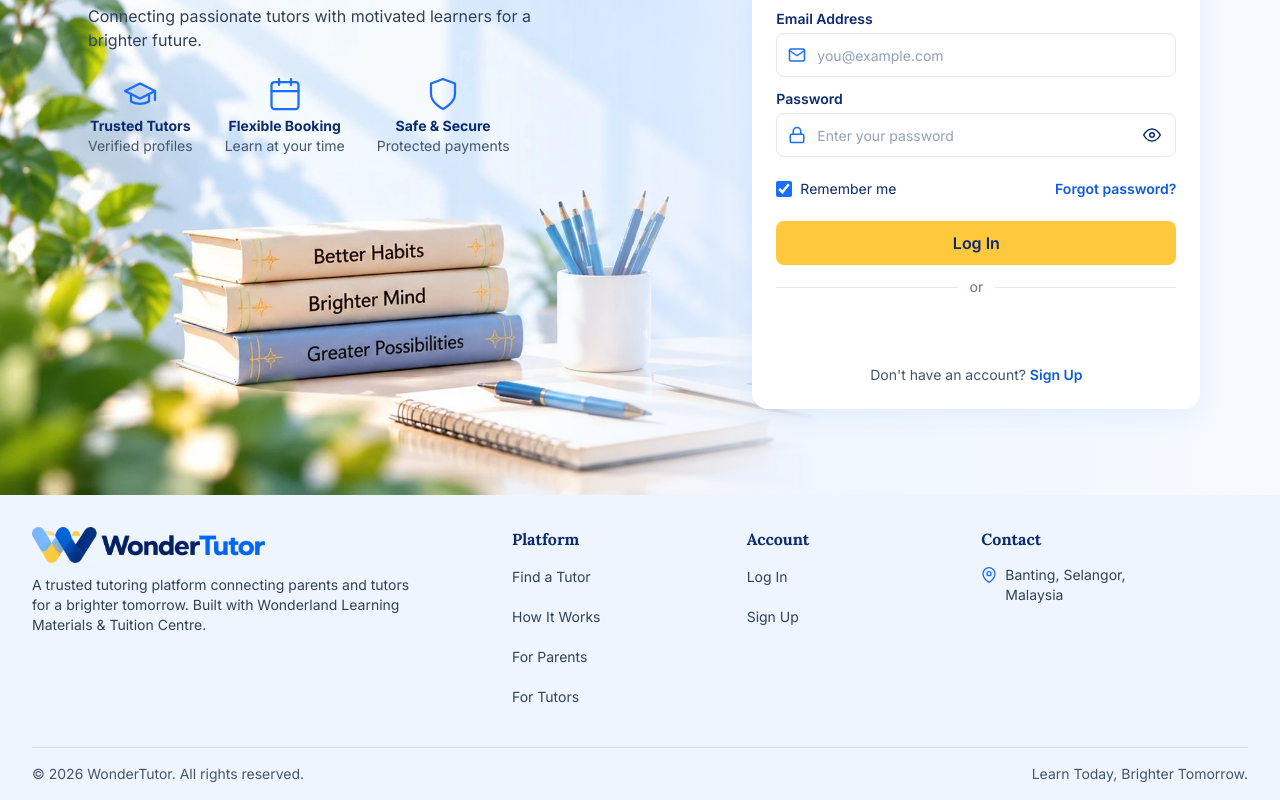
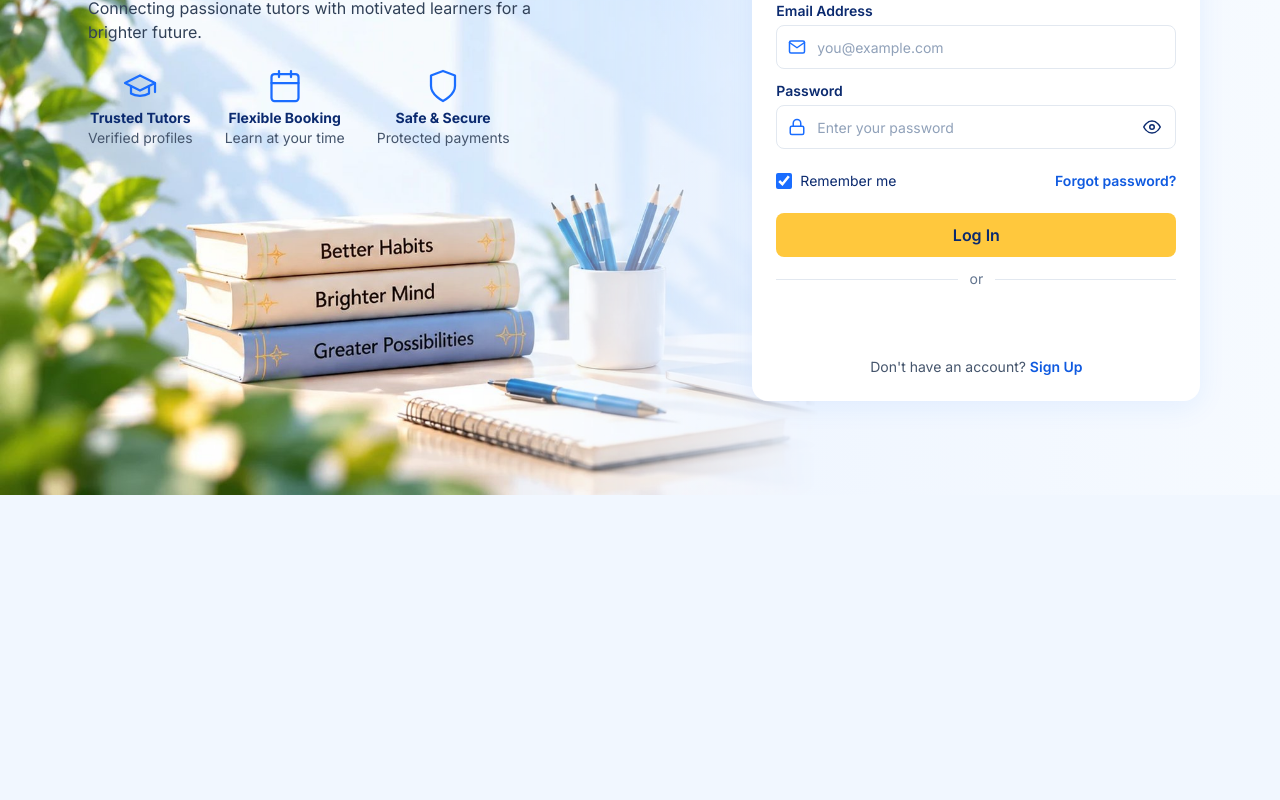
Before and after one commit to Xinyue1006/wondertutor, a React (Vite) app in the folder frontend/: page /login in a window 1280 px wide. Shown: the part 305-1105 px from the top of the page. After the commit the page ends 800 px from the top, so only its background shows below. Built offline with nearby package versions, Linux system fonts and the light colour scheme; no server answers.

Commit message:
login: back to the single-screen version without a footer

```diff
--- a/frontend/src/layouts/PublicLayout.jsx
+++ b/frontend/src/layouts/PublicLayout.jsx
@@ -25,7 +25,7 @@ function NavLink({ label, to, active }) {
 export default function PublicLayout() {
   const { pathname, hash } = useLocation()
   const isHome = pathname === '/'
-  // The login area fills exactly one screen (see Login.jsx); the footer sits below it and is reached by scrolling
+  // The login page is a single screen: no footer, and the page fills the window height so nothing needs scrolling
   const isLogin = pathname === '/login'
   const [menuOpen, setMenuOpen] = useState(false)
   // Only the in-page sections can be "current"; "Find a Tutor" just leads to Log In and must not light up on that page
@@ -73,10 +73,11 @@ export default function PublicLayout() {
           </nav>
         )}
       </header>
-      <main className={`${isLogin ? 'w-full' : 'mx-auto w-full max-w-[81.25rem] px-3 md:px-6'} ${isHome || isLogin ? '' : 'pb-10'}`}>
+      <main className={`${isLogin ? 'flex w-full flex-1 flex-col' : 'mx-auto w-full max-w-[81.25rem] px-3 md:px-6'} ${isHome || isLogin ? '' : 'pb-10'}`}>
         <Outlet />
       </main>
-      <footer id="about" className={`scroll-mt-24 bg-brand-50 text-sm text-slate-700 ${isHome || isLogin ? '' : 'mt-2'}`}>
+      {!isLogin && (
+      <footer id="about" className={`scroll-mt-24 bg-brand-50 text-sm text-slate-700 ${isHome ? '' : 'mt-2'}`}>
         <div className="mx-auto grid max-w-[81.25rem] gap-8 px-4 py-8 md:px-8 lg:grid-cols-[26rem_1fr] lg:gap-16">
           <div>
             <Logo className="h-9" />
@@ -115,6 +116,7 @@ export default function PublicLayout() {
           </div>
         </div>
       </footer>
+      )}
     </div>
   )
 }
--- a/frontend/src/pages/auth/Login.jsx
+++ b/frontend/src/pages/auth/Login.jsx
@@ -32,7 +32,7 @@ export default function Login() {
   return (
     // Same pattern as the landing hero: a light-blue band with the photo anchored on one side and fading into it,
     // so the photo is never stretched or cropped hard on wide screens. The blank wall in the photo holds the headline.
-    <section className="relative left-1/2 flex min-h-[calc(100dvh-3.75rem)] w-screen -translate-x-1/2 items-center overflow-x-clip bg-gradient-to-r from-brand-50 via-brand-50 to-brand-25">
+    <section className="relative left-1/2 -mt-4 flex w-screen flex-1 -translate-x-1/2 items-center overflow-x-clip bg-gradient-to-r from-brand-50 via-brand-50 to-brand-25">
       <img
         src="/img/art/login-bg.jpg"
         alt=""
```
